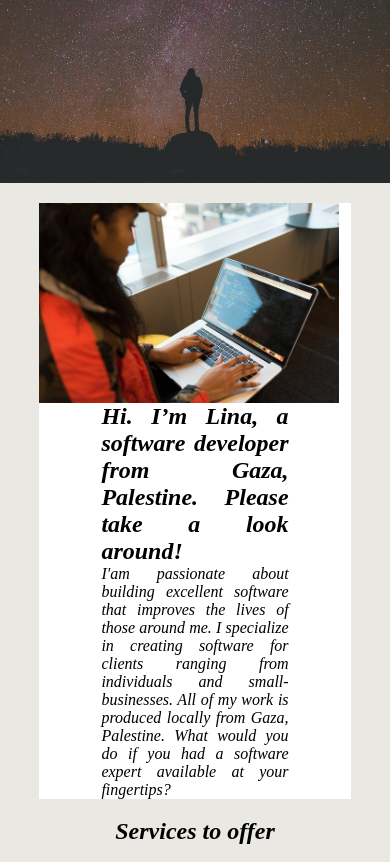
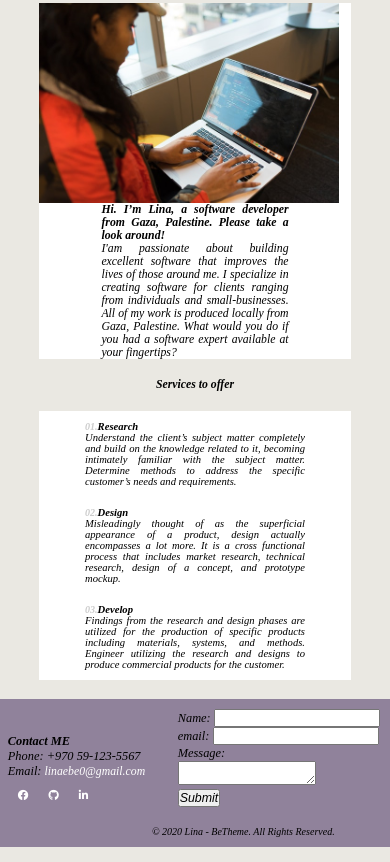
Before and after one commit to GSG-G8/LinaEbeid-Portfolio, a plain HTML site: page index.html in a window 390 px wide. Shown: the part 317-1179 px from the top of the page. Drawn offline with Linux system fonts and the light colour scheme.

Commit message:
footer added Relates #10

```diff
--- a/index.html
+++ b/index.html
@@ -5,6 +5,10 @@
     <meta name="viewport" content="width=device-width, initial-scale=1.0" />
     <meta http-equiv="X-UA-Compatible" content="ie=edge" />
     <title>Lina Ebeid Portfolio</title>
+    <link
+      rel="stylesheet"
+      href="https://cdnjs.cloudflare.com/ajax/libs/font-awesome/5.11.2/css/all.css"
+    />
     <link rel="stylesheet" href="style.css" />
   </head>
   <body>
@@ -44,7 +48,7 @@
       <section class="services" id="Services">
         <section class="services__desc">
           <h2>Services to offer</h2>
-          <div >
+          <div>
             <article>
               <h3><span style="color: #cccccc;">01.</span>Research</h3>
               <p>
@@ -74,15 +78,37 @@
             </article>
           </div>
         </section>
-        <!-- <section class="services__project">
-          <div class="img__wrap">
-            <img class="img__img" src="img/l.png" >
-            <p class="img__description">Project 1.</p>
-          </div>
-        </section> -->
       </section>
     </main>
-    <footer></footer>
+    <footer id="Contact">
+      <section class="contact">
+        <h4>Contact ME</h4>
+        <p>Phone: +970 59-123-5567</p>
+        <p>Email: <a href="#">linaebe0@gmail.com</a></p>
+        <ul class="contact__social">
+          <li>
+            <a href="#"><i class="fab fa-facebook"></i> </a>
+          </li>
+          <li>
+            <a href="#"><i class="fab fa-github"></i> </a>
+          </li>
+          <li>
+            <a href="#"><i class="fab fa-linkedin-in"></i> </a>
+          </li>
+        </ul>
+      </section>
+
+      <form>
+        <label for="name">Name:</label>
+        <input class="form-info" id="name" type="text" /><br />
+        <label for="email">email:</label>
+        <input class="form-info" id="email" type="email" /><br />
+        <label for="message">Message:</label><br />
+        <textarea id="message"></textarea><br />
+        <button type="button">Submit</button>
+      </form>
+      <div class="cr">© 2020 Lina - BeTheme. All Rights Reserved.</div>
+    </footer>
     <script src="main.js"></script>
   </body>
 </html>
--- a/style.css
+++ b/style.css
@@ -38,7 +38,7 @@ nav {
   list-style-type: none;
   float: right;
   margin-left: auto;
-  padding-right: 5px;
+  padding-right: 10px;
 }
 
 a {
@@ -47,12 +47,12 @@ a {
 }
 
 li {
-  padding: 5px;
+  padding: 10px;
 }
 
 .logo {
   float: left;
-  padding-left: 5px;
+  padding-left: 10px;
 }
 
 .logo img {
@@ -74,7 +74,6 @@ header h1 {
   flex-direction: row;
   flex-wrap: wrap;
   margin: 5% auto;
-  /* border: 1px black solid; */
   align-items: center;
   justify-content: space-around;
 }
@@ -90,7 +89,7 @@ header h1 {
 
 .about__detailes p {
   animation-duration: 3s;
-  animation-name: slidein;
+  /* animation-name: slidein; */
 }
 
 /*Styling services section*/
@@ -113,29 +112,37 @@ header h1 {
   padding: 10px;
 }
 
-/*,,,,,,,,,,,,,*/
-/* .img__wrap {
+/*styling footer*/
+footer {
+  background-color: rgba(133, 117, 146, 0.877);
+  display: flex;
+  flex-direction: row;
+  align-items: center;
   position: relative;
-  height: 200px;
-  width: 257px;
+}
+footer section {
+  padding: 10px;
+  margin-left: 5%;
+}
+.contact__social {
+  display: flex;
+  flex-direction: row;
+  list-style-type: none;
+}
+.cr {
+  position: absolute;
+  bottom: 20px;
+  left: 30%;
+}
+form {
+  margin-left: auto;
+  padding: 10px;
+  margin-bottom: 30px;
 }
 
-.img__description {
-  position: absolute;
-  top: 0;
-  bottom: 0;
-  left: 0;
-  right: 0;
-  color: #fff;
-  visibility: hidden;
-  opacity: 0;
-  transition: opacity .2s, visibility .2s;
+.form-info {
+  margin: 5px;
 }
-
-.img__wrap:hover .img__description {
-  visibility: visible;
-  opacity: 1;
-} */
 
 /* Keyframes*/
 @keyframes slidein {
@@ -170,3 +177,26 @@ header h1 {
     margin-top: 10%;
   }
 }
+
+/*media query*/
+@media (max-width: 500px) {
+  * {
+    font-size: 0.95em;
+  }
+  header {
+    height: 300px;
+  }
+  footer section {
+    padding: 0;
+    margin-left: 2%;
+  }
+  .form-info {
+    margin: 0px;
+}
+.cr {
+  position: absolute;
+  bottom: 10px;
+  margin-left: 35px;
+  font-size: 10px;
+}
+}
```
